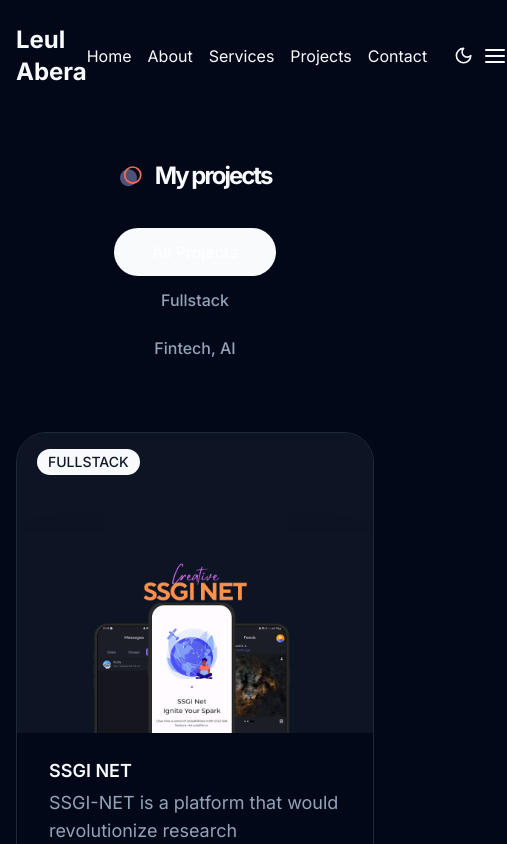
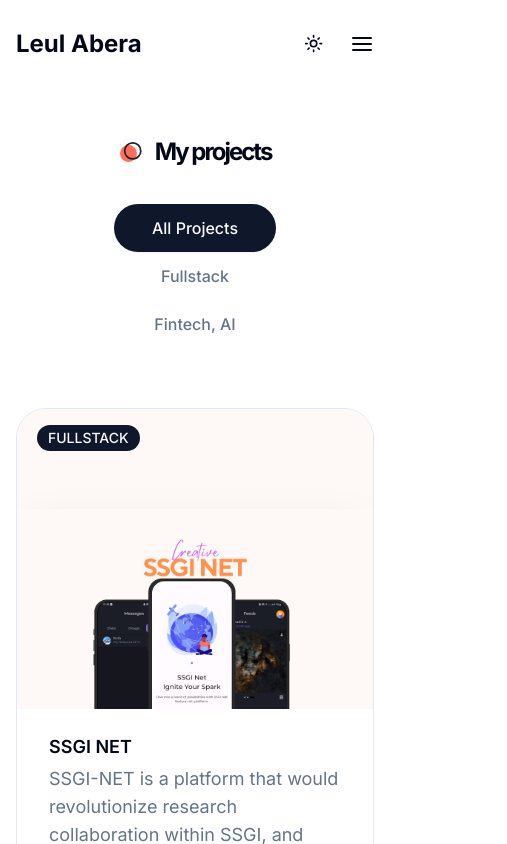
Before and after one commit to Leul4ever/Leul_portfolio, a Next.js app: page /projects in a window 390 px wide. Shown: the top 844 px of the page, 507 px wide, since content can reach past the window. Built offline with nearby package versions, Linux system fonts and the light colour scheme.

Commit message:
feat: Set up initial application structure with root layout, header, and contact form, and update Tailwind breakpoint.

```diff
--- a/app/layout.jsx
+++ b/app/layout.jsx
@@ -20,7 +20,7 @@
       <body className={inter.className}>
         <ThemeProvider
           attribute="class"
-          defaultTheme="dark"
+          defaultTheme="light"
           enableSystem={false}
           disableTransitionOnChange
         >
--- a/components/About.jsx
+++ b/components/About.jsx
@@ -15,10 +15,6 @@
     {
         icon: <GraduationCap size={28} />,
         text: "BSc in Computer Science",
-    },
-    {
-        icon: <TrophyIcon size={28} />,
-        text: "Huawei National Cloud-AI Track Winner",
     },
     {
         icon: <AwardIcon size={28} />,
@@ -64,13 +60,7 @@
 const achievements = {
     "Awards and Winings": {
         title: "Awards and Winings",
-        data: [
-            {
-                competition: "Huawei National Cloud-AI Track",
-                ranking: "1st place",
-                url: "https://example.com/huawei",
-            },
-        ],
+        data: [],
     },
     "Licenses & Certifications": {
         title: "Licenses & Certifications",
@@ -80,12 +70,6 @@
                 issued: "12th April 2024",
                 skill: "Back-end Development",
                 links: "https://example.com/alx",
-            },
-            {
-                name: "Huawei Competition",
-                issued: "2023",
-                skill: "Cloud & AI",
-                links: "https://example.com/huawei",
             },
         ],
     },
--- a/components/Header.jsx
+++ b/components/Header.jsx
@@ -31,12 +31,12 @@
         } sticky top-0 z-20 transition-all ${pathname === "/" && "bg-[#fef9f5]"}`}
     >
       <div className="container mx-auto">
-        <div className="flex justify-between items-center">
+        <div className="flex items-center">
           <Link href="/" className="text-2xl font-bold">
             Leul Abera
           </Link>
-          <div className="flex items-center gap-4">
-            <nav className="flex gap-4">
+          <div className="ml-auto flex items-center gap-4">
+            <nav className="hidden xl:flex gap-4">
               <Link href="/" className="hover:text-primary transition-colors">
                 Home
               </Link>
@@ -54,10 +54,9 @@
               </Link>
             </nav>
             <ThemeToggle />
-          </div>
-          {/* {Mobile Nav} */}
-          <div className="xl:hidden">
-            <MobileNav />
+            <div className="xl:hidden">
+              <MobileNav />
+            </div>
           </div>
         </div>
       </div>
--- a/components/ui/tabs.jsx
+++ b/components/ui/tabs.jsx
@@ -23,7 +23,7 @@
   <TabsPrimitive.Trigger
     ref={ref}
     className={cn(
-      "inline-flex items-center justify-center whitespace-nowrap rounded-full px-3 py-1.5 text-base font-medium ring-offset-background transition-all focus-visible:outline-none focus-visible:ring-2 focus-visible:ring-ring focus-visible:ring-offset-2 disabled:pointer-events-none disabled:opacity-50 data-[state=active]:bg-primary data-[state=active]:text-white data-[state=active]:shadow-sm h-[48px]",
+      "inline-flex items-center justify-center whitespace-nowrap rounded-full px-3 py-1.5 text-base font-medium ring-offset-background transition-all focus-visible:outline-none focus-visible:ring-2 focus-visible:ring-ring focus-visible:ring-offset-2 disabled:pointer-events-none disabled:opacity-50 data-[state=active]:bg-primary data-[state=active]:text-primary-foreground data-[state=active]:shadow-sm h-[48px]",
       className
     )}
     {...props}
--- a/tailwind.config.js
+++ b/tailwind.config.js
@@ -13,7 +13,7 @@
       center: true,
       padding: "2rem",
       screens: {
-        "2xl": "1400px",
+        "2xl": "1600px",
       },
     },
     extend: {
```
Also changed, not shown: components/Form.jsx (line endings or trailing spaces).
